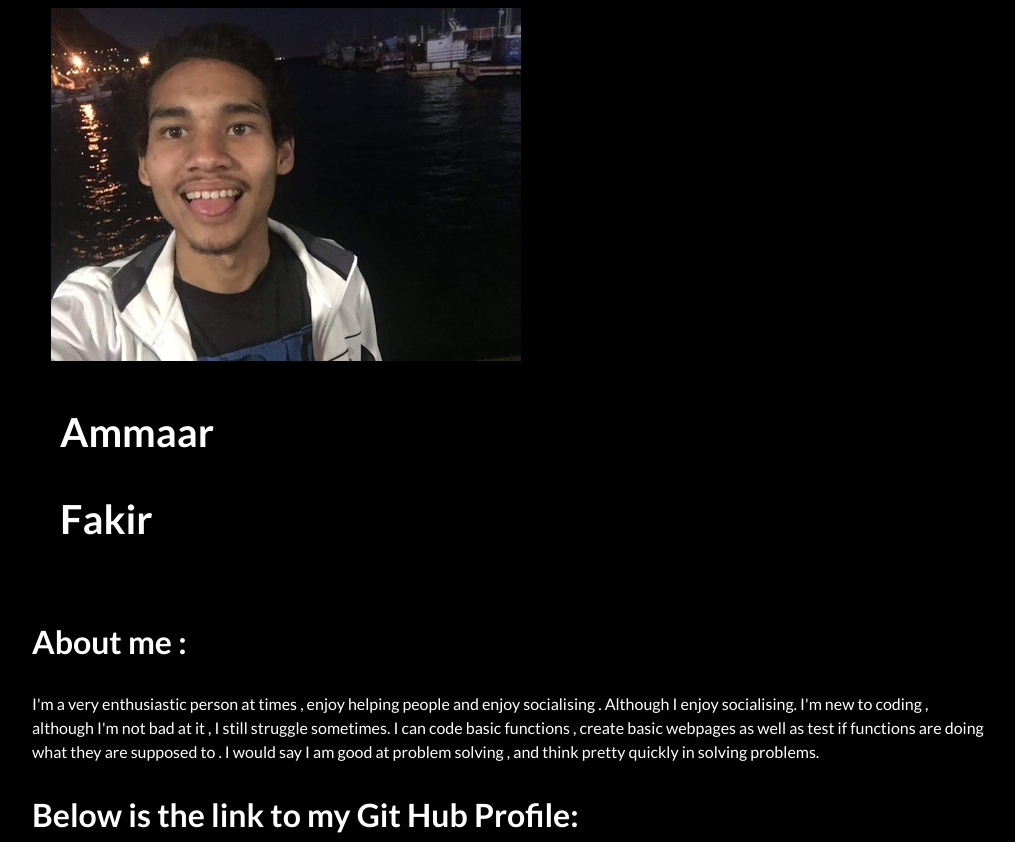
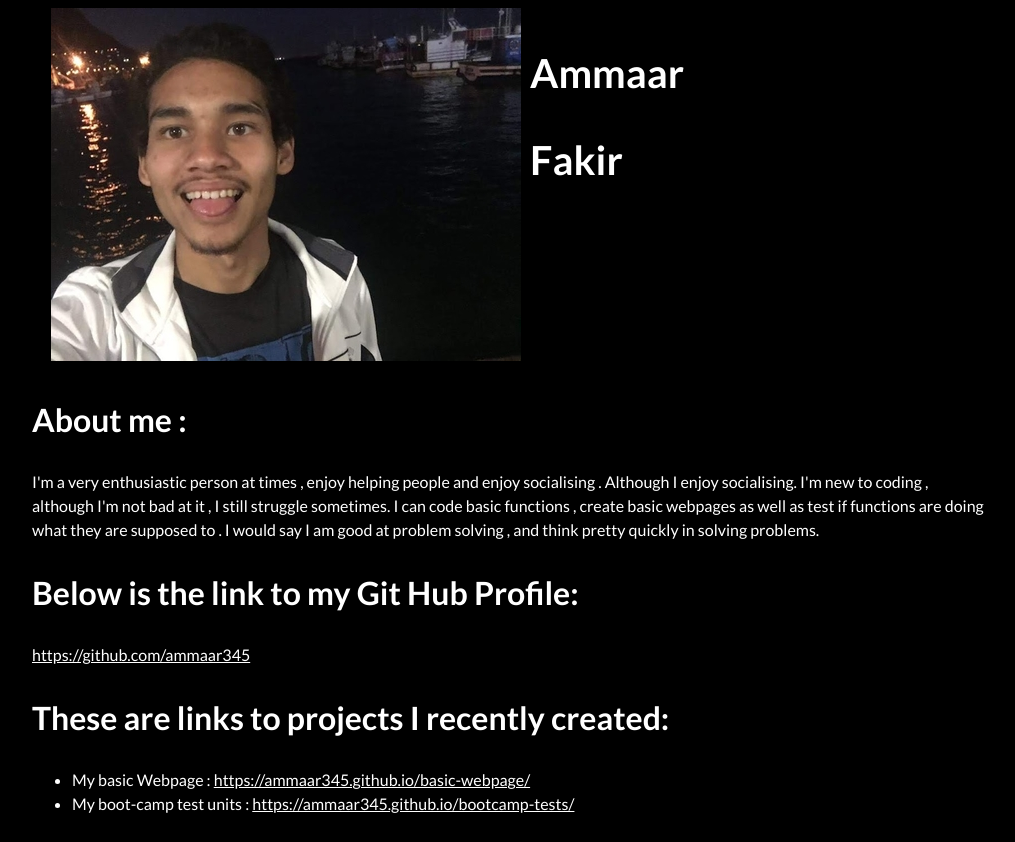
Before and after one commit to ammaar345/ammaar345.github.io, a plain HTML site: page index.html in a window 1280 px wide. Shown: the top 842 px of the page, without its empty margins (128-1143 px from the left). Drawn offline with Linux system fonts and the light colour scheme.

Commit message:
moved heading to the right

```diff
--- a/index.html
+++ b/index.html
@@ -9,8 +9,8 @@
 </head>
 <style>
     @media(min-width: 800px){
-        .rower{display: flex;}
-   body{display: flex;}
+        .flex{display: flex;}
+
 }
     body{background-color: black;}
 </style>
@@ -20,7 +20,7 @@
            <div class="flex">
             <img src="use.jpg" alt="No image found.">
 
-        <div class="col-3 heading">
+        <div class="col-3 heading right">
             <h1>Ammaar</h1>
             <h1>Fakir</h1>
         </div>
```
